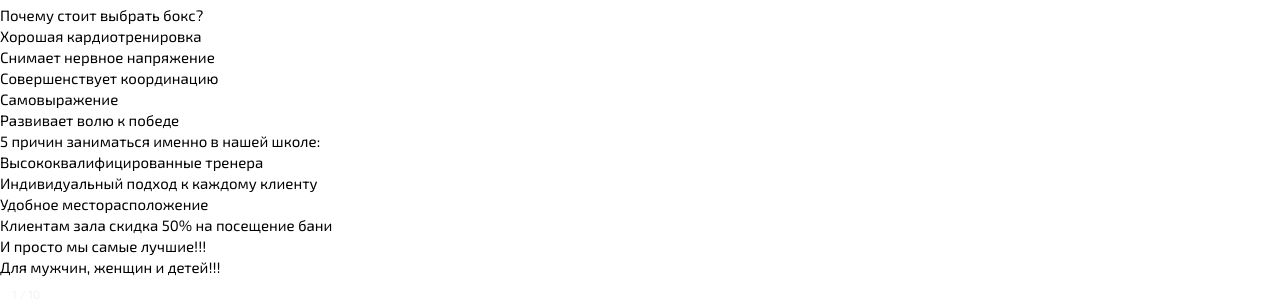
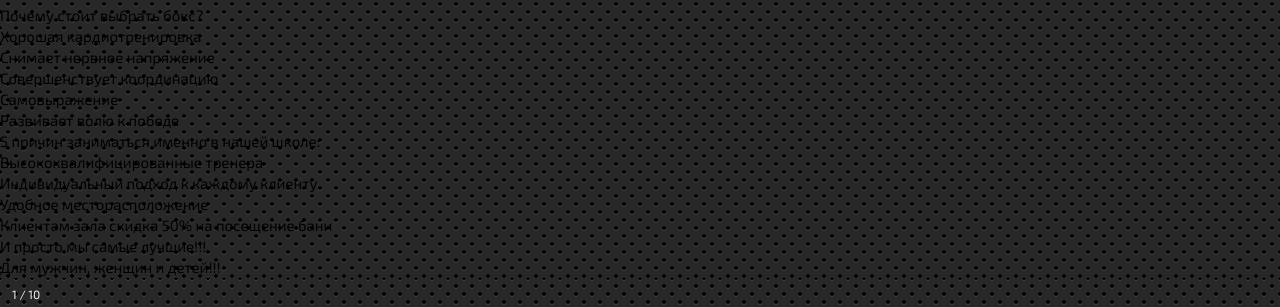
Before and after one commit to BraziVDA/Old-School-Boxing-Club-PJ, a plain HTML site: page index.html in a window 1280 px wide. Shown: the part 931-1238 px from the top of the page. Drawn offline with Linux system fonts and the light colour scheme.

Commit message:
Внесены общие изменения в style.css

```diff
--- a/css/style.css
+++ b/css/style.css
@@ -27,9 +27,6 @@ footer, header, hgroup, menu, nav, section {
 }
 body {
 	line-height: 1;
-}
-ol, ul {
-	list-style: none;
 }
 blockquote, q {
 	quotes: none;
@@ -205,3 +202,13 @@ h1 {
   .demo:hover {
     opacity: 1;
   }
+
+  /*OTHER*/
+  .about, .sub-block, .contacts, .gallery {
+    background: radial-gradient(black 15%, transparent 16%) 0 0,
+    radial-gradient(black 15%, transparent 16%) 8px 8px,
+    radial-gradient(rgba(255,255,255,.1) 15%, transparent 20%) 0 1px,
+    radial-gradient(rgba(255,255,255,.1) 15%, transparent 20%) 8px 9px;
+    background-color:#282828;
+    background-size:16px 16px;
+  }
--- a/index.html
+++ b/index.html
@@ -172,6 +172,9 @@
     <iframe src="https://www.google.com/maps/embed?pb=!1m18!1m12!1m3!1d2502.5321345495504!2d71.45343771591534!3d51.153978344302736!2m3!1f0!2f0!3f0!3m2!1i1024!2i768!4f13.1!3m3!1m2!1s0x42458147c1f46e9d%3A0xf47a2435c44ee302!2z0L_RgNC-0YHQvy4g0KLQsNGD0LXQu9GB0LjQt9C00LjQuiAyLCDQndGD0YAt0KHRg9C70YLQsNC9IDAyMDAwMA!5e0!3m2!1sru!2skz!4v1562833605382!5m2!1sru!2skz" width="600" height="450" frameborder="0" style="border:0" allowfullscreen></iframe>
   </div>
 </div>
+<footer>
+  <div class="footer"></div>
+</footer>
 <script src="js/script.js"></script>
 </body>
 </html>
```
